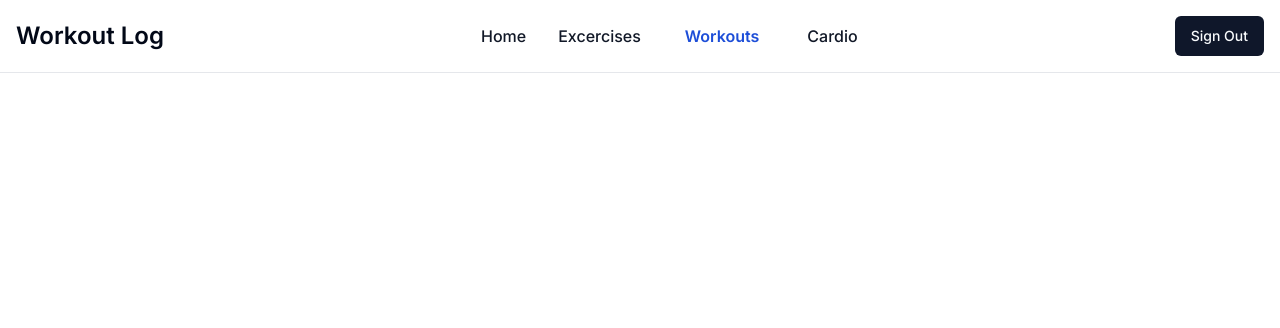
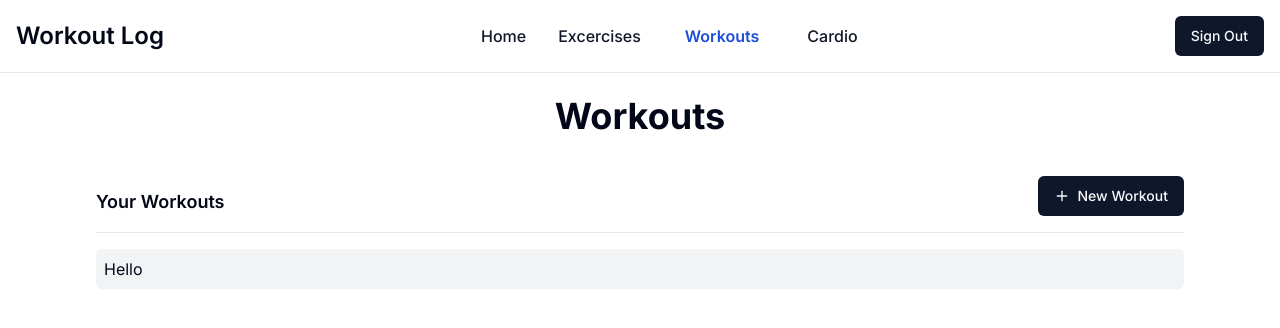
Before and after one commit to Elaminebendaas/my-workout-log, a Next.js app: page /workouts in a window 1280 px wide. Shown: the top 328 px of the page. Built offline with nearby package versions, Linux system fonts and the light colour scheme; no server answers; the database is empty; sample sign-in values are in the browser's storage.

Commit message:
Cleaned up some dirs and added skeleton workout components

```diff
--- a/app/exercises/[exerciseId]/page.tsx
+++ b/app/exercises/[exerciseId]/page.tsx
@@ -1,6 +1,4 @@
 export default function Page({ params }: {params: {exerciseId: string}}) {
-
-
 
 
   return <p>Post: {params.exerciseId}</p>
--- a/app/exercises/actions.ts
+++ b/app/exercises/actions.ts
@@ -25,17 +25,17 @@ export async function createExercise(formData: FormData, email: string){
   }
 
 export async function fetchExercises(email: string){
-
+    try {
         const exercises = await db.exercises.findMany(
             {
                 where:{
                     ownerEmail: email
                 }
         })
-
-
         if(exercises) return exercises
-    else return false
+    } catch (error) {
+        return false
+    }
 }
 
 
--- a/app/exercises/page.tsx
+++ b/app/exercises/page.tsx
@@ -6,7 +6,7 @@ import { Plus } from "lucide-react"
 import { redirect } from "next/navigation"
 import { Separator } from "@/components/ui/separator"
 import { useSession } from "next-auth/react"
-import ExcerciseContainer from "../components/ExercisesComponents/ExerciseContainer"
+import ExcerciseContainer from "@/components/ExercisesComponents/ExerciseContainer"
 
 export default function Exercises(){
 
--- a/app/layout.tsx
+++ b/app/layout.tsx
@@ -2,7 +2,7 @@
 
 import './globals.css'
 import type { Metadata } from 'next'
-import Navbar  from './components/Navbar'
+import Navbar from '@/components/Navbar'
 import { Inter } from 'next/font/google'
 import { SessionProvider } from 'next-auth/react'
 import { Toaster } from '@/components/ui/toaster'
--- /dev/null
+++ b/app/workouts/actions.ts
@@ -0,0 +1,20 @@
+'use server'
+import db from "@/lib/db."
+
+export async function fetchWorkouts(email: string){
+
+    try {
+        const workouts = await db.workouts.findMany(
+            {
+                where:{
+                    ownerEmail: email
+                }
+        })
+        if(workouts) return workouts
+    } catch (error) {
+        return false
+
+    }
+
+
+}
--- /dev/null
+++ b/app/workouts/create/page.tsx
@@ -0,0 +1,10 @@
+
+
+export default function CreateWorkout(){
+
+    return(
+        <>
+        Create a workout here
+        </>
+    )
+}
--- a/app/workouts/page.tsx
+++ b/app/workouts/page.tsx
@@ -1,11 +1,42 @@
+"use client"
+
+import { Button } from "@/components/ui/button"
+import Link from 'next/link'
+import { Plus } from "lucide-react"
+import { redirect } from "next/navigation"
+import { Separator } from "@/components/ui/separator"
+import { useSession } from "next-auth/react"
+import WorkoutContainer from "@/components/WorkoutComponents/WorkoutContainer"
+
 export default function Workouts(){
 
+    const { data: session, status } = useSession()
+
+    if (status === "loading") {
+      return <p>Loading...</p>
+    }
+    if (status === "unauthenticated" || session?.user?.email === undefined || session?.user?.email === null) {
+        redirect('/')
+    }
+
     return(
-        <>
+    <>
+        <main className="">
+            <h1 className="text-center text-4xl font-bold mb-10">Workouts</h1>
 
+            <div className="flex justify-between items-end mb-4 ">
+                <p className="font-semibold text-lg">Your Workouts</p>
+                <Button asChild >
+                        <Link href={'/workouts/create'}>
+                            <Plus className="mr-2 h-4 w-4"/> New Workout
+                        </Link>
+                </Button>
+            </div>
 
+            <Separator/>
 
+           <WorkoutContainer email={session?.user?.email}/>
+        </main>
 
-        </>
-    )
+    </>)
 }
--- /dev/null
+++ b/components/WorkoutComponents/WorkoutContainer.tsx
@@ -0,0 +1,43 @@
+import { fetchWorkouts } from "@/app/workouts/actions"
+import { Workouts } from "@prisma/client"
+import { useEffect, useState, useRef } from "react"
+
+
+
+export default function WorkoutContainer({email}: {email: string}){
+
+    const [workouts, setWorkouts] = useState<any>()
+    const [fetchState, setFetchState] = useState(false)
+    const myWorkouts  = useRef<Workouts[] | false>(workouts)
+
+    useEffect( () => {
+        const fetch = async () =>{
+            const fetchedWorkouts = await fetchWorkouts(email)
+            setWorkouts(fetchedWorkouts)
+            myWorkouts.current = fetchedWorkouts
+            setFetchState(true)
+        }
+        fetch()
+    },[email, myWorkouts])
+
+
+
+
+    if(fetchState === false){
+        return(
+            <>
+            <div className="flex flex-col bg-gray-200 bg-opacity-50 rounded-md mt-4 p-2">
+                <p>Loading your exercises ...</p>
+            </div>
+            </>
+        )
+    }else{
+        return(
+            <>
+                <div className="flex flex-col bg-gray-200 bg-opacity-50 rounded-md mt-4 p-2">
+                    Hello
+                </div>
+            </>)
+    }
+
+}
```
Also changed, not shown: components/ExercisesComponents/ExerciseContainer.tsx (renamed from app/components/ExercisesComponents/ExerciseContainer.tsx), components/ExercisesComponents/ExerciseItem.tsx (renamed from app/components/ExercisesComponents/ExerciseItem.tsx), components/Navbar.tsx (renamed from app/components/Navbar.tsx), components/WorkoutComponents/WorkoutItem.tsx (added). Lines whose indentation alone changed are shown as unchanged.
